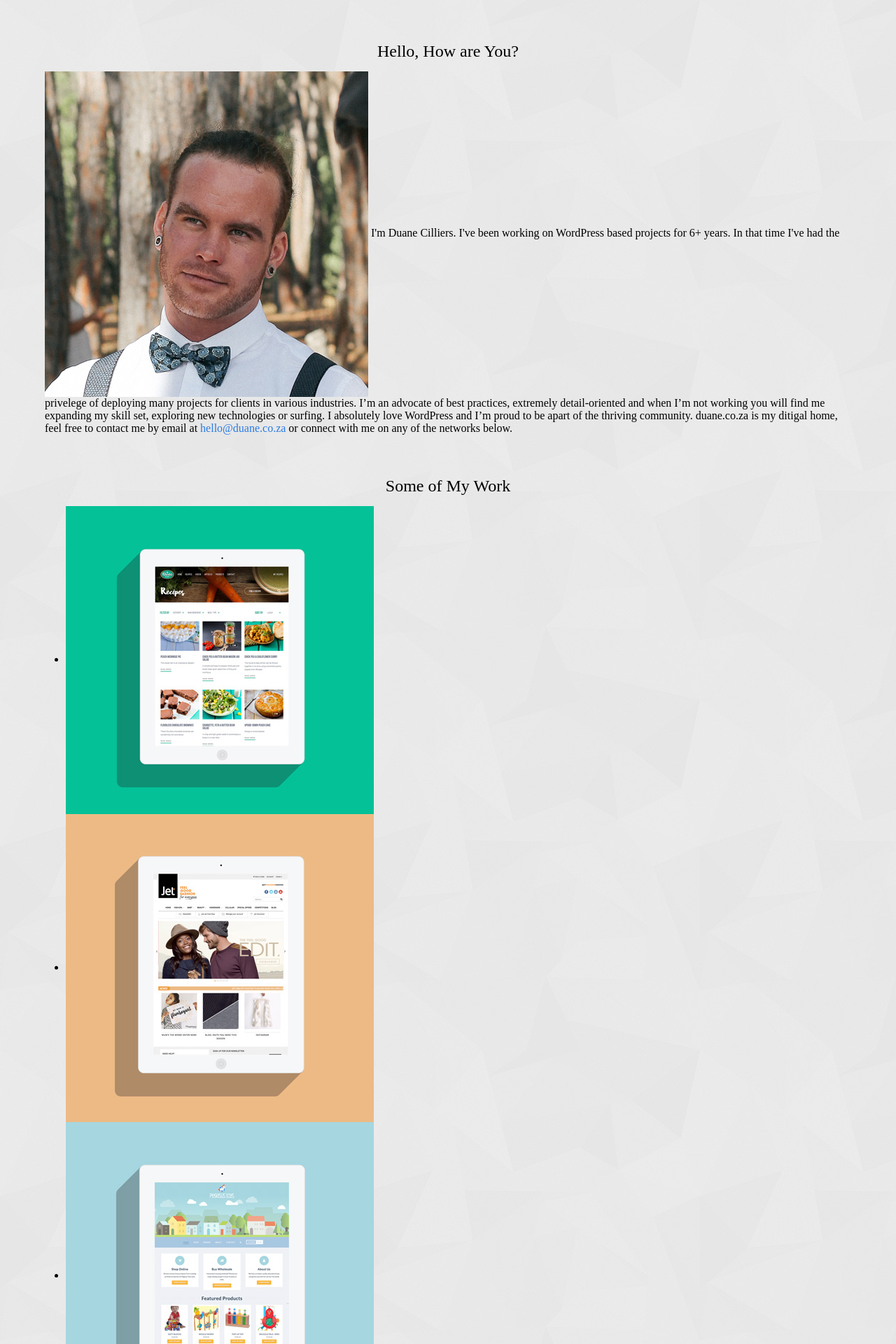
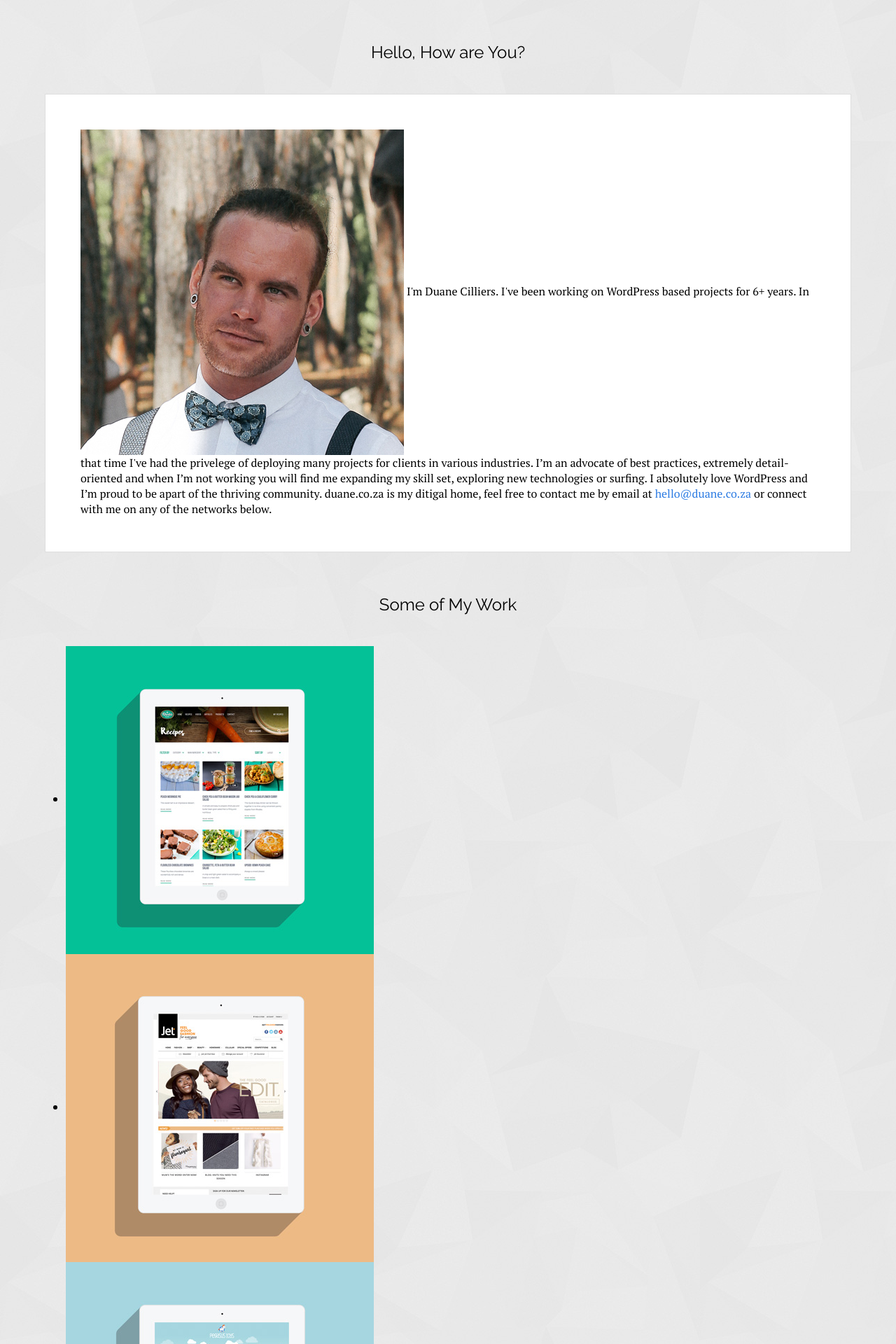
Before and after one commit to duanecilliers/duane.co.za-archive, a Jekyll site: the page built from index.html, in a window 1280 px wide. Shown: the top 1920 px of the page at 70% size. Built offline with Jekyll 4.4.1, drawn with Linux system fonts in a browser that asks for light colours.

Commit message:
Added card sass and applied to bio and testimonial.

```diff
--- a/_includes/head.html
+++ b/_includes/head.html
@@ -6,7 +6,7 @@
   <title>{% if page.title %}{{ page.title | escape }}{% else %}{{ site.title | escape }}{% endif %}</title>
   <meta name="description" content="{% if page.excerpt %}{{ page.excerpt | strip_html | strip_newlines | truncate: 160 }}{% else %}{{ site.description }}{% endif %}">
 
-  <link href="//fonts.googleapis.com/css?family=Source+Code+Pro|Raleway:400,700,400italic,700italic|Roboto:400,300,700" rel="stylesheet" type="text/css">
+  <link href="//fonts.googleapis.com/css?family=PT+Serif:400,400italic,700,700italic|Raleway:400,700,400italic,700italic|Roboto:400,300,700" rel="stylesheet" type="text/css">
   <link rel="stylesheet" href="{{ "/css/main.css" | prepend: site.baseurl }}">
   <link rel="canonical" href="{{ page.url | replace:'index.html','' | prepend: site.baseurl | prepend: site.url }}">
   <link rel="alternate" type="application/rss+xml" title="{{ site.title }}" href="{{ "/feed.xml" | prepend: site.baseurl | prepend: site.url }}">
--- a/_sass/_base.scss
+++ b/_sass/_base.scss
@@ -17,6 +17,8 @@ body {
   background-color: $background-color;
   background-image: url('../images/bg-shattered.jpg');
   background-repeat: repeat;
+  font-family: $base-font-family;
+  font-size: $base-font-size;
 }
 
 
@@ -76,6 +78,8 @@ li {
  */
 h1, h2, h3, h4, h5, h6 {
   font-weight: $base-font-weight;
+  font-family: $heading-font-family;
+  font-weight: bold;
 }
 
 
@@ -147,6 +151,9 @@ pre {
     margin-bottom: $spacing-unit * 2;
     > h2 {
       text-align: center;
+      font-family: $heading-font-family-alt;
+      font-weight: 400;
+      margin-bottom: $spacing-unit * 1.5;
     }
   }
 }
--- /dev/null
+++ b/_sass/_cards.scss
@@ -0,0 +1,10 @@
+%card {
+  background: white;
+  border: 1px solid $grey-color-dark;
+  padding: $spacing-unit + 20;
+}
+
+#bio > div,
+#testimonial blockquote {
+  @extend %card;
+}
--- a/css/main.scss
+++ b/css/main.scss
@@ -4,23 +4,27 @@
 @charset "utf-8";
 
 // Our variables
-$base-font-family: "Roboto", Helvetica, Arial, sans-serif;
-$base-font-size:   16px;
-$base-font-weight: 400;
-$small-font-size:  $base-font-size * 0.875;
-$base-line-height: 1.5;
+$base-font-family        : "PT Serif", serif;
+$base-font-size          : 16px;
+$base-font-weight        : 400;
+$heading-font-family     : "Roboto", Helvetica, Arial, sans-serif;
+$heading-font-family-alt : "Raleway", Helvetica, Arial, sans-serif;
+$small-font-size         : $base-font-size * 0.875;
+$base-line-height        : 1.5;
 
-$spacing-unit:     30px;
+$spacing-unit            : 30px;
 
-$text-color:       #111;
-$background-color: #ebebeb;
-$brand-color:      #2a7ae2;
+$text-color              : #111;
+$background-color        : #ebebeb;
+$brand-color             : #2a7ae2;
 
-$grey-color:       $background-color;
-$grey-color-dark:  darken($grey-color, 25%);
+$grey-color              : $background-color;
+$grey-color-dark         : darken($grey-color, 5%);
+$grey-color-darker       : darken($grey-color, 15%);
+$grey-color-darkest      : darken($grey-color, 25%);
 
-$mq-tablet:        screen and (min-width: 768px);
-$mq-desktop:       screen and (min-width: 998px);
+$mq-tablet               : screen and (min-width: 768px);
+$mq-desktop              : screen and (min-width: 998px);
 
 // Import partials from `sass_dir` (defaults to `_sass`)
-@import "base";
+@import "base", "cards";
```
